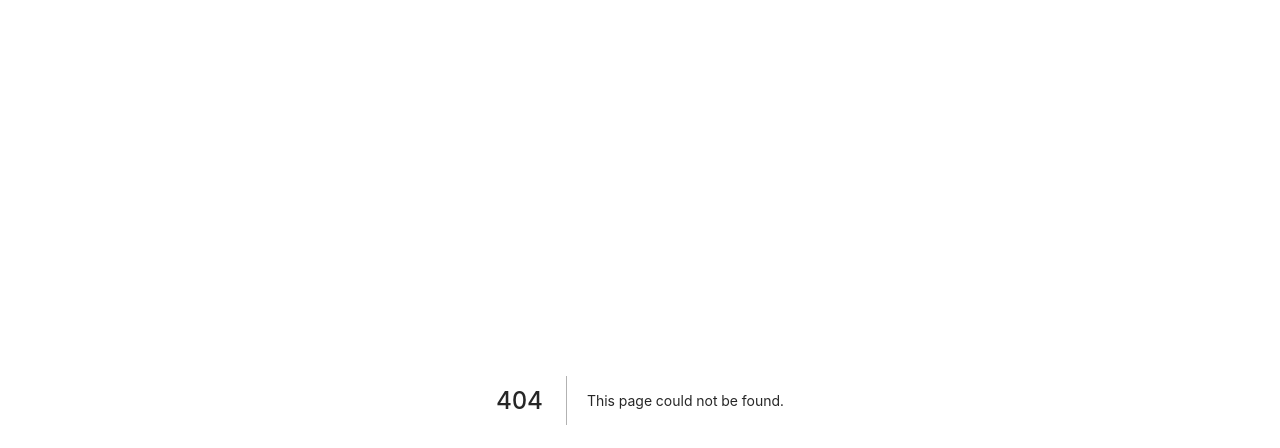
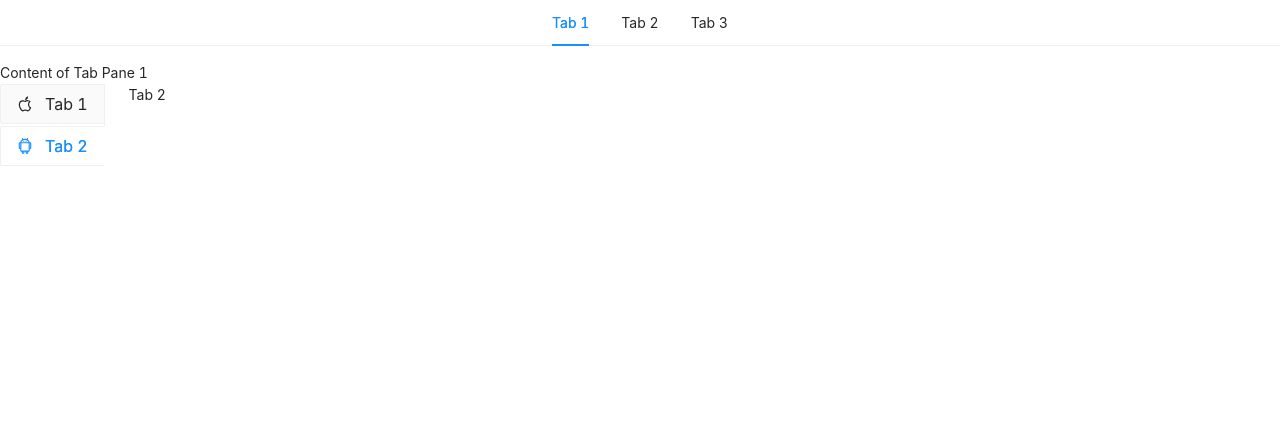
Before and after one commit to talhajubaer018/antdesign, a Next.js app: page /tabs in a window 1280 px wide. Before the commit this address had no page. Shown: the top 448 px of the page. Built offline with nearby package versions, Linux system fonts and the light colour scheme.

Commit message:
tabs added

```diff
--- /dev/null
+++ b/pages/tabs.js
@@ -0,0 +1,57 @@
+import { Tabs } from 'antd';
+import React from 'react';
+import { AndroidOutlined, AppleOutlined } from '@ant-design/icons';
+
+const TabsAD = () => {
+  const onChange = (key) => {
+    console.log(key);
+  };
+  return (
+    <div>
+      <Tabs
+        tabPosition='top'
+        centered
+        defaultActiveKey='1'
+        onChange={onChange}
+        items={[
+          {
+            label: `Tab 1`,
+            key: '1',
+            children: `Content of Tab Pane 1`,
+          },
+          {
+            label: `Tab 2`,
+            key: '2',
+            children: `Content of Tab Pane 2`,
+          },
+          {
+            label: `Tab 3`,
+            key: '3',
+            children: `Content of Tab Pane 3`,
+          },
+        ]}
+      />
+      <Tabs
+      type='card'
+      tabPosition='left'
+        size='large'
+        defaultActiveKey='2'
+        items={[AppleOutlined, AndroidOutlined].map((Icon, i) => {
+          const id = String(i + 1);
+          return {
+            label: (
+              <span>
+                <Icon />
+                Tab {id}
+              </span>
+            ),
+            key: id,
+            children: `Tab ${id}`,
+          };
+        })}
+      />
+    </div>
+  );
+};
+
+export default TabsAD;
```
